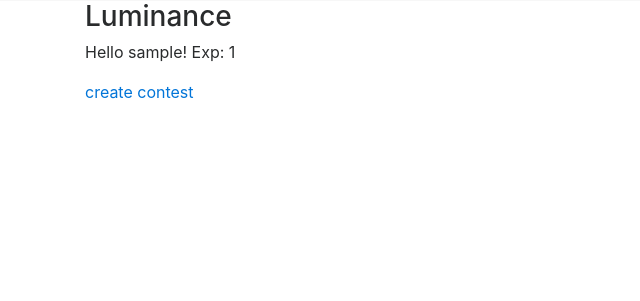
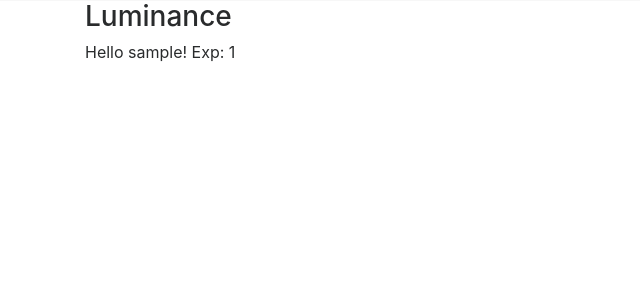
Before and after one commit to nginth/luminance, a Flask app: page / in a window 1280 px wide. Shown: the part 55-356 px from the top of the page, without its empty margins (0-640 px from the left). Run offline with Flask 2, Linux system fonts and the light colour scheme; a user stored in the database is signed in; tables that the repository leaves empty hold one stand-in row (values such as "Sample post"); parts of the project's set-up code (start-up, migrations or seed data) failed here and were passed over; some libraries are stand-ins or nearby versions.

Commit message:
get rid of create contest link on main page since there's a nav link for it now

```diff
--- a/luminance/templates/index.html
+++ b/luminance/templates/index.html
@@ -5,7 +5,6 @@
     <div>
         {% if current_user.is_authenticated %}
         <p>Hello {{ current_user.username }}! Exp: {{ current_user.exp }} </p>
-        <a href="/contest">create contest</a>
         {% else %}
         <p> Hi, welcome to Luminance! </p>
         {% endif %}
```
Also changed, not shown: 1 other file.
